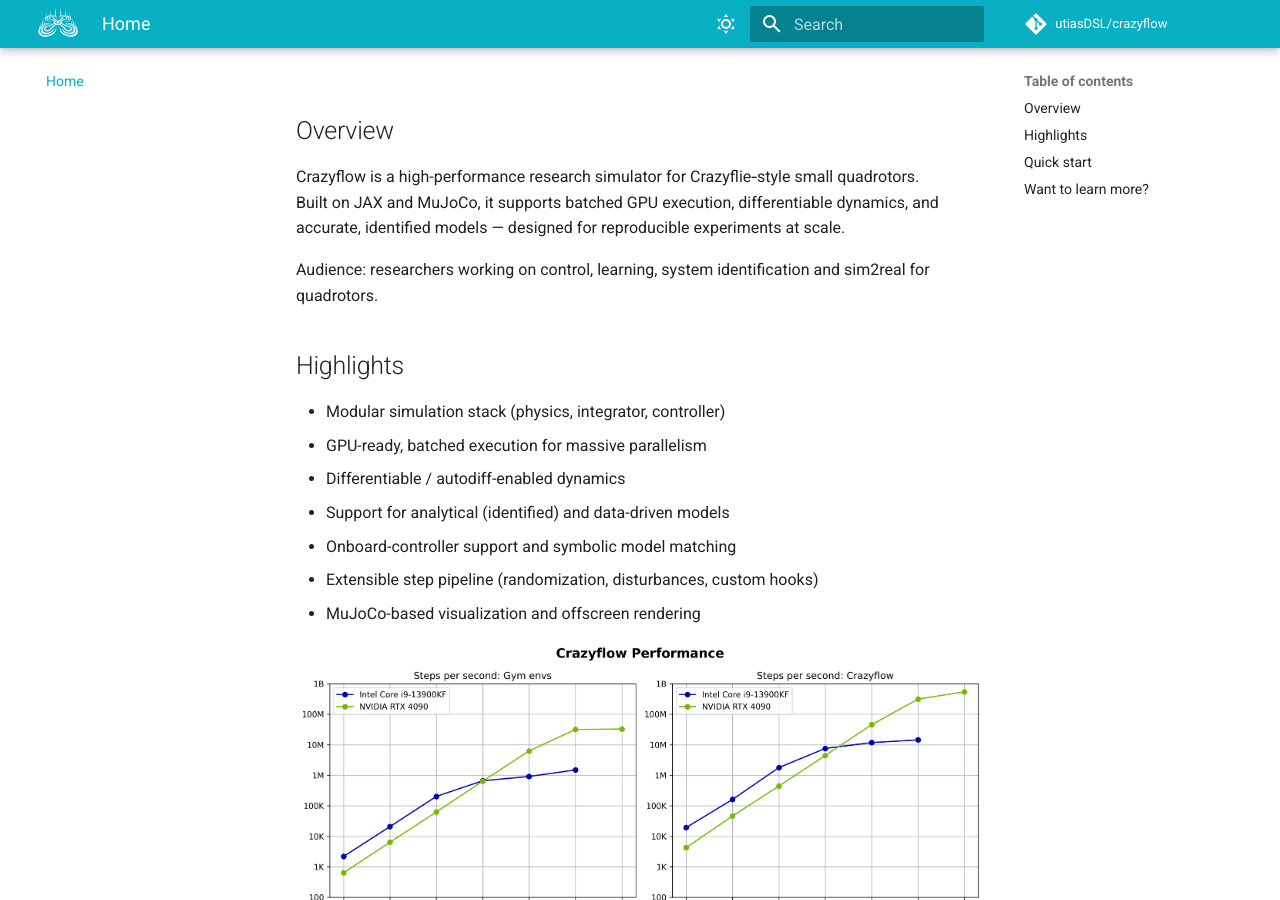
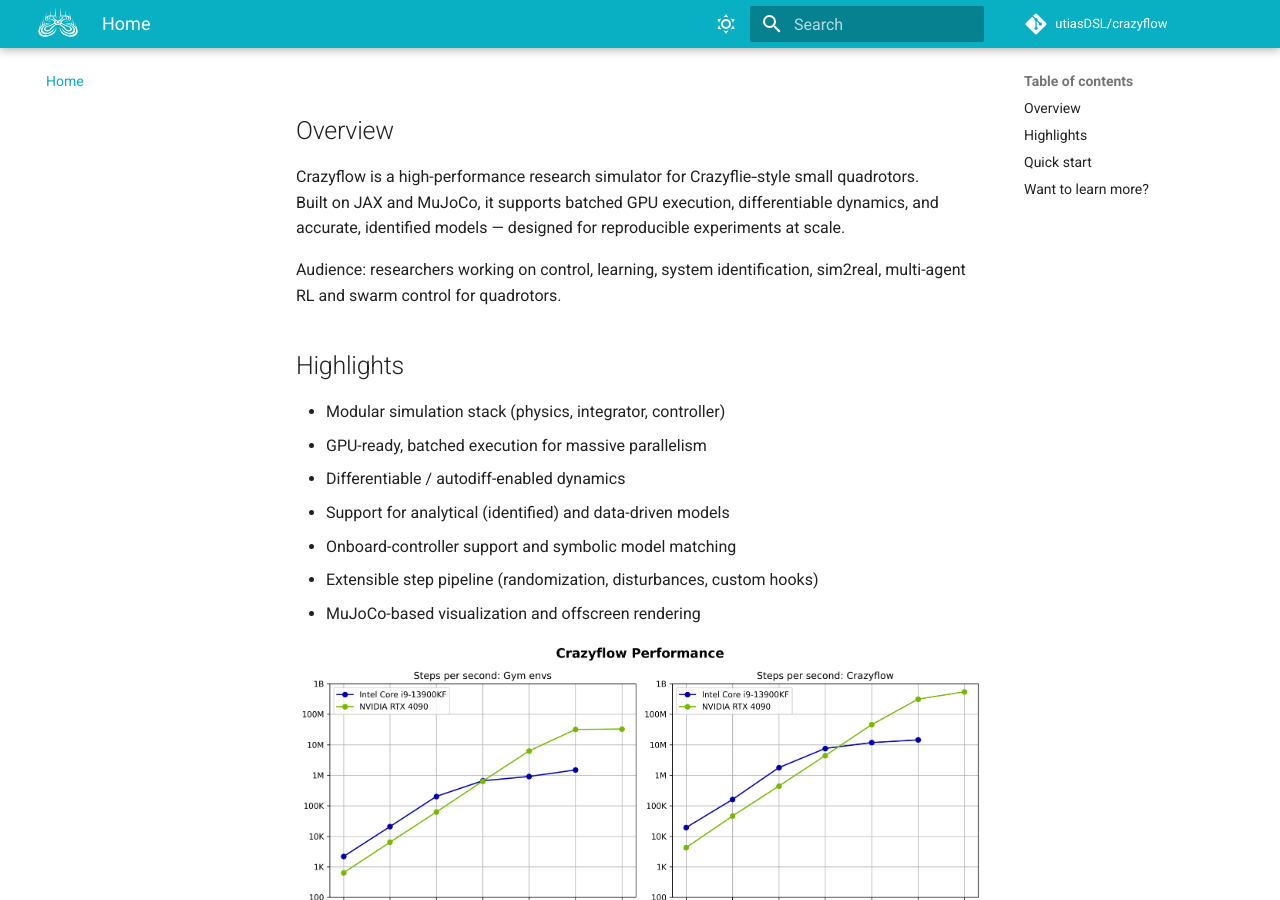
Before and after one commit to utiasDSL/crazyflow, an MkDocs documentation site: the page built from docs/index.md, in a window 1280 px wide and 900 px high, scrolled down 522 px. Built offline with MkDocs 1.6.1 and Material for MkDocs 9.7.7, drawn with Linux system fonts in a browser that asks for light colours; comment, search, counter and statistics services are not loaded.

Commit message:
Improve audience description

```diff
--- a/docs/index.md
+++ b/docs/index.md
@@ -9,7 +9,7 @@
 Crazyflow is a high-performance research simulator for Crazyflie‑style small quadrotors.
 Built on JAX and MuJoCo, it supports batched GPU execution, differentiable dynamics, and accurate, identified models — designed for reproducible experiments at scale.
 
-Audience: researchers working on control, learning, system identification and sim2real for quadrotors.
+Audience: researchers working on control, learning, system identification, sim2real, multi-agent RL and swarm control for quadrotors.
 
 ## Highlights
 
```
